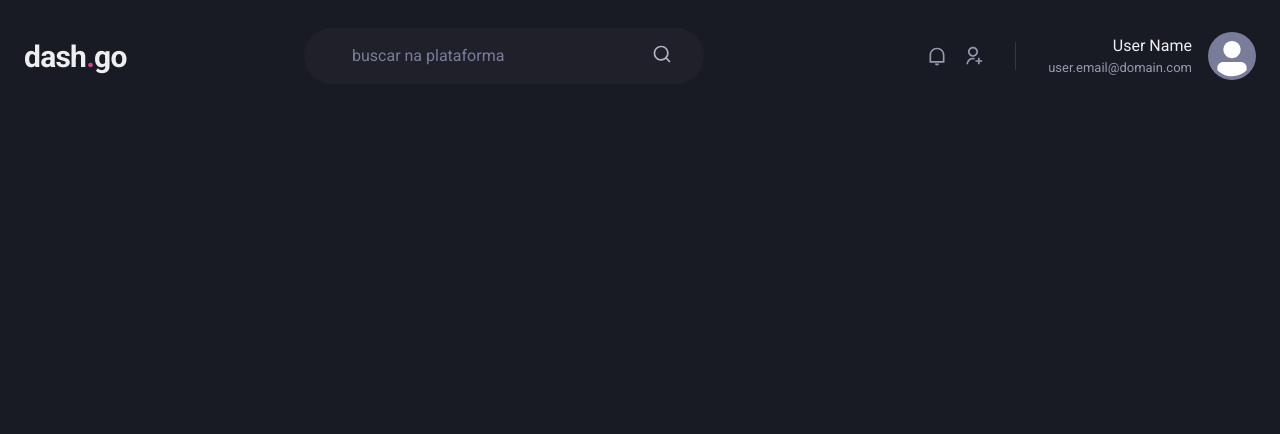
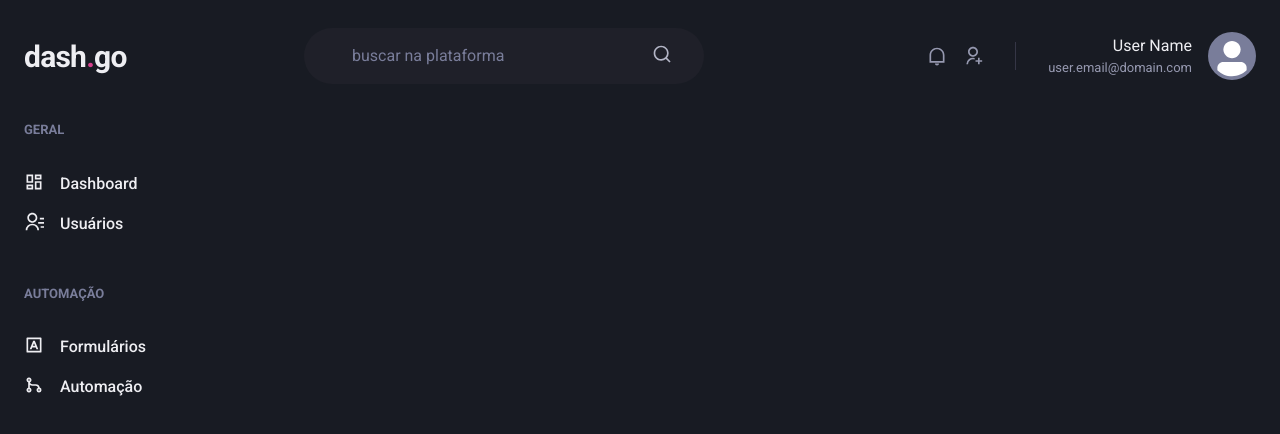
Before and after one commit to sonnymarinho/dashgo, a Next.js app: page /dashboard in a window 1280 px wide. Shown: the top 434 px of the page. Built offline with nearby package versions, Linux system fonts and the light colour scheme.

Commit message:
:sparkles: feat: sidebar

```diff
--- /dev/null
+++ b/src/components/Sidebar.tsx
@@ -0,0 +1,49 @@
+import { Box, Stack, Text, Link, Icon } from '@chakra-ui/react';
+import { RiContactsLine, RiDashboardLine, RiGitMergeLine, RiInputMethodLine } from 'react-icons/ri';
+
+export function Sidebar() {
+  return (
+    <Box as="aside" w="64" mr="8">
+      <Stack spacing="12" align="flex-start">
+        <Box>
+          <Text fontWeight="bold" color="gray.400" fontSize="small">
+            GERAL
+          </Text>
+          <Stack spacing="4" mt="8" align="stretch">
+            <Link display="flex" align="center">
+              <Icon as={RiDashboardLine} fontSize="20" />
+              <Text ml="4" fontWeight="medium">
+                Dashboard
+              </Text>
+            </Link>
+            <Link display="flex" align="center">
+              <Icon as={RiContactsLine} fontSize="20" />
+              <Text ml="4" fontWeight="medium">
+                Usuários
+              </Text>
+            </Link>
+          </Stack>
+        </Box>
+        <Box>
+          <Text fontWeight="bold" color="gray.400" fontSize="small">
+            AUTOMAÇÃO
+          </Text>
+          <Stack spacing="4" mt="8" align="stretch">
+            <Link display="flex" align="center">
+              <Icon as={RiInputMethodLine} fontSize="20" />
+              <Text ml="4" fontWeight="medium">
+                Formulários
+              </Text>
+            </Link>
+            <Link display="flex" align="center">
+              <Icon as={RiGitMergeLine} fontSize="20" />
+              <Text ml="4" fontWeight="medium">
+                Automação
+              </Text>
+            </Link>
+          </Stack>
+        </Box>
+      </Stack>
+    </Box>
+  );
+}
--- a/src/pages/dashboard.tsx
+++ b/src/pages/dashboard.tsx
@@ -1,5 +1,14 @@
+import { Flex } from '@chakra-ui/react';
 import { Header } from '../components/Header';
+import { Sidebar } from '../components/Sidebar';
 
 export default function Dashboard() {
-  return <Header />;
+  return (
+    <Flex direction="column" h="100vh">
+      <Header />
+      <Flex w="100%" my="6" maxW={1480} mx="auto" px="6">
+        <Sidebar />
+      </Flex>
+    </Flex>
+  );
 }
```
